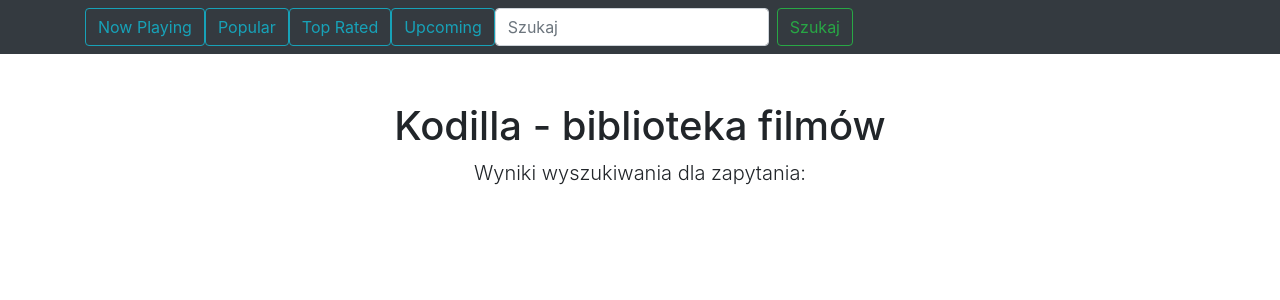
After one commit to weso90/movies-catalogue, a Flask app: page /search in a window 1280 px wide. The commit adds this page. Shown: the top 300 px of the page. Run offline with Flask 3, Linux system fonts and the light colour scheme; some libraries are stand-ins or nearby versions.

Commit message:
Fixes some bugs, added search engine

```diff
--- a/main.py
+++ b/main.py
@@ -19,7 +19,7 @@
         selected_list = 'popular'
 
     movies = tmdb_client.get_movies(how_many=8, list_type=selected_list)
-    return render_template("homepage.html", movies=movies, current_list=selected_list, movies_list=movies_list)
+    return render_template("homepage.html", movies=movies, current_list=selected_list, movies_list=movies_list, search_query="")
 
 @app.context_processor
 def utility_processor():
@@ -29,11 +29,34 @@
 
 @app.route('/movie/<movie_id>')
 def movie_details(movie_id):
+
+    movies_list = {
+        'now_playing': 'Now Playing',
+        'popular': 'Popular',
+        'top_rated': 'Top Rated',
+        'upcoming': 'Upcoming'
+    }
     details = tmdb_client.get_single_movie(movie_id)
     casts = tmdb_client.get_single_movie_cast(movie_id)
     movie_image = tmdb_client.get_movie_images(movie_id)
     selected_backdrop = random.choice(movie_image["backdrops"])
-    return render_template("movie_details.html", movie=details, casts=casts, selected_backdrop=selected_backdrop)
+    return render_template("movie_details.html", movie=details, casts=casts, selected_backdrop=selected_backdrop, movies_list=movies_list)
+
+@app.route('/search')
+def search():
+    movies_list = {
+        'now_playing': 'Now Playing',
+        'popular': 'Popular',
+        'top_rated': 'Top Rated',
+        'upcoming': 'Upcoming'
+    }
+
+    search_query = request.args.get("q", "")
+    if search_query:
+        movies = tmdb_client.search(search_query=search_query)
+    else:
+        movies = []
+    return render_template("search.html", movies=movies, search_query=search_query, movies_list=movies_list)
 
 
 if __name__ == '__main__':
--- a/templates/index.html
+++ b/templates/index.html
@@ -24,6 +24,10 @@
                             </li>
                         {% endfor %}
                     </ul>
+                    <form class="form-inline" action="/search" method="GET">
+                        <input class="form-control mr-sm-2" type="text" value="{% if search_query %}{{ search_query }}{% endif %}" placeholder="Szukaj" aria-label="Search" name="q">
+                        <button class="btn btn-outline-success" type="submit">Szukaj</button>
+                    </form>
                 </div>
             </div>
         </nav>
--- a/templates/movie_details.html
+++ b/templates/movie_details.html
@@ -12,7 +12,7 @@
         <div class="col-md-4">
             <h3>{{ movie.tagline }}</h3>
         <p>
-           {{ movie.overview}}
+           {{ movie.overview }}
         </p>
         <dl>
            <dt>Budget</dt>
--- /dev/null
+++ b/templates/search.html
@@ -0,0 +1,24 @@
+{% extends "index.html" %}
+{% block content %}
+
+<div class="row">
+   <div class="col-lg-12 text-center">
+       <h1 class="mt-5">Kodilla - biblioteka filmów</h1>
+       <p class="lead">Wyniki wyszukiwania dla zapytania: {{ search_query }}</p>
+   </div>
+   {% for movie in movies %}
+   <div class="col-lg-3 col-md-6 mb-4">
+       <div class="card h-100">
+           <img class="card-img-top" src="{{ tmdb_image_url(movie.poster_path, "w342")}}" alt="">
+           <div class="card-body">
+               <h4 class="card-title">{{ movie.title }}</h4>
+           </div>
+           <div class="card-footer text-center">
+               <a href="{{ url_for('movie_details', movie_id=movie.id) }}" class="btn btn-primary">Pokaż więcej</a>
+           </div>
+       </div>
+   </div>
+   {% endfor %}
+</div>
+
+{% endblock %}
--- a/tmdb_client.py
+++ b/tmdb_client.py
@@ -2,6 +2,13 @@
 import random
 
 API_TOKEN = "eyJhbGciOiJIUzI1NiJ9.eyJhdWQiOiI5ZWZkOTYzZjY1ODRiZDJkYzQyZDVjYzg0N2I0ZmQ2MCIsIm5iZiI6MTc0NzMzNjUwOS4wMDMsInN1YiI6IjY4MjYzZDNjMjE4NmQ1YWU3ZWFkYTQzMiIsInNjb3BlcyI6WyJhcGlfcmVhZCJdLCJ2ZXJzaW9uIjoxfQ.o8ManlL1HSBqt2w12oLaGvB46_jfjq_x-SbVXBGH3SE"
+
+movies_list = {
+    'now_playing': 'Now Playing',
+    'popular': 'Popular',
+    'top_rated': 'Top Rated',
+    'upcoming': 'Upcoming'
+}
 
 def get_popular_movies():
     endpoint = "https://api.themoviedb.org/3/movie/popular"
@@ -54,3 +61,13 @@
     response = requests.get(endpoint, headers=headers)
     response.raise_for_status()
     return response.json()
+
+def search(search_query):
+    base_url = "https://api.themoviedb.org/3/"
+    headers = {
+        "Authorization": f"Bearer {API_TOKEN}"
+    }
+    endpoint = f"{base_url}search/movie?query={search_query}"
+    response = requests.get(endpoint, headers=headers)
+    response = response.json()
+    return response['results']
```
